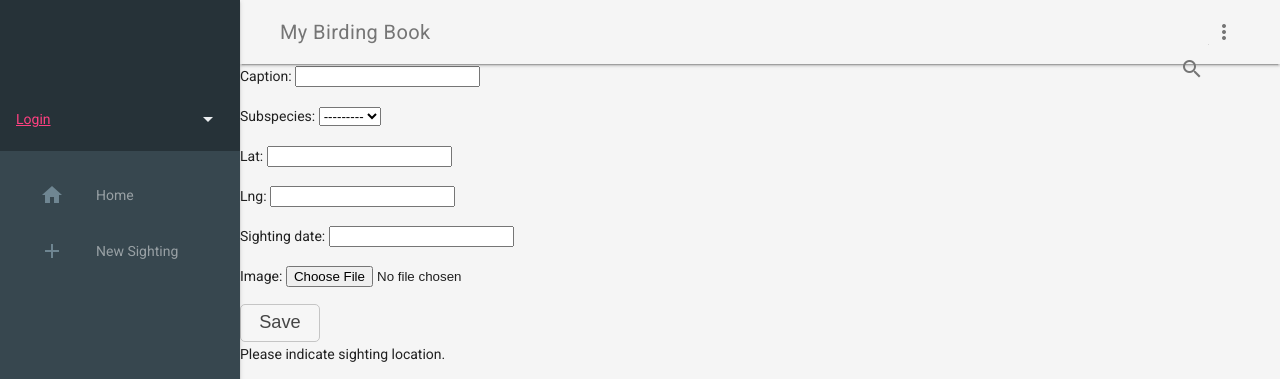
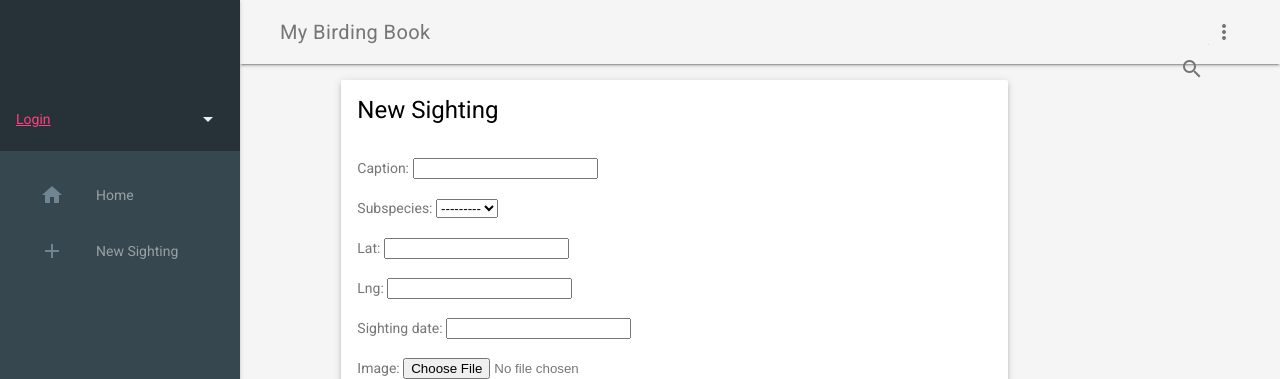
Before and after one commit to jefferythewind/theBirdingBook, a Django app: page /new_sighting/ in a window 1280 px wide. Shown: the top 379 px of the page. Run offline with Django 3.2, Linux system fonts and the light colour scheme; data that the repository does not hold is empty; some libraries are stand-ins or nearby versions.

Commit message:
Added Card Css
Set up card for use going forward

```diff
--- a/birds/static/birds/style.css
+++ b/birds/static/birds/style.css
@@ -4,6 +4,9 @@
     height: 400px;
 }
 
+.card-bird {
+  width: 100%;
+}
 
 /**
  * Copyright 2015 Google Inc. All Rights Reserved.
--- a/birds/templates/birds/base.html
+++ b/birds/templates/birds/base.html
@@ -19,23 +19,23 @@
     <meta http-equiv="X-UA-Compatible" content="IE=edge">
     <meta name="description" content="A front-end template that helps you build fast, modern mobile web apps.">
     <meta name="viewport" content="width=device-width, initial-scale=1.0, minimum-scale=1.0">
-    <title>Material Design Lite</title>
-
+    <title>My Birding Book</title>
+    <link rel="shortcut icon" href="https://www.iconexperience.com/_img/o_collection_png/green_dark_grey/256x256/plain/bird.png">
     <!-- Add to homescreen for Chrome on Android -->
     <meta name="mobile-web-app-capable" content="yes">
-    <link rel="icon" sizes="192x192" href="{% static "birds/images/android-desktop.png" %}">
+    <!--<link rel="icon" sizes="192x192" href="{% static "birds/images/android-desktop.png" %}">-->
 
     <!-- Add to homescreen for Safari on iOS -->
     <meta name="apple-mobile-web-app-capable" content="yes">
     <meta name="apple-mobile-web-app-status-bar-style" content="black">
     <meta name="apple-mobile-web-app-title" content="Material Design Lite">
-    <link rel="apple-touch-icon-precomposed" href="{% static "birds/images/ios-desktop.png" %}">
+    <!--<link rel="apple-touch-icon-precomposed" href="{% static "birds/images/ios-desktop.png" %}">-->
 
     <!-- Tile icon for Win8 (144x144 + tile color) -->
     <meta name="msapplication-TileImage" content="{% static "birds/images/touch/ms-touch-icon-144x144-precomposed.png" %}">
     <meta name="msapplication-TileColor" content="#3372DF">
 
-    <link rel="shortcut icon" href="{% static "birds/images/favicon.png" %}">
+    <!--<link rel="shortcut icon" href="{% static "birds/images/favicon.png" %}">-->
 
     <!-- SEO: If your mobile URL is different from the desktop URL, add a canonical link to the desktop page https://developers.google.com/webmasters/smartphone-sites/feature-phones -->
     <!--
--- a/birds/templates/birds/new_sighting.html
+++ b/birds/templates/birds/new_sighting.html
@@ -6,6 +6,15 @@
 
 {% if error_message %}<p><strong>{{ error_message }}</strong></p>{% endif %}
 
+
+<div class="page-content">
+	<section class="mdl-grid">
+		<div class="mdl-cell mdl-cell--8-col mdl-cell--1-offset-desktop">
+			<div class="card-bird mdl-card mdl-shadow--3dp">
+				<div class="mdl-card__title news-title">
+					<h2 class="mdl-card__title-text">New Sighting </h2>
+				</div>
+				<div class="mdl-card__supporting-text news-text">
 					<form action="" method="post" enctype="multipart/form-data">{% csrf_token %}
 						{{ form.as_p }}
 						<input id="save_button" type="submit" value="Save" />
@@ -53,8 +62,11 @@
 							} else {
 				    			// Browser doesn't support Geolocation
 				    			$('#msg').html("<p>Browser doesn't support geolocation.</p>")
-		}
-
-	})
+    								}})
     				</script>
+				</div>
+			</div>
+		</div>
+	</section>
+</div>
 {% endblock %}
```
Lines whose indentation alone changed are shown as unchanged.
